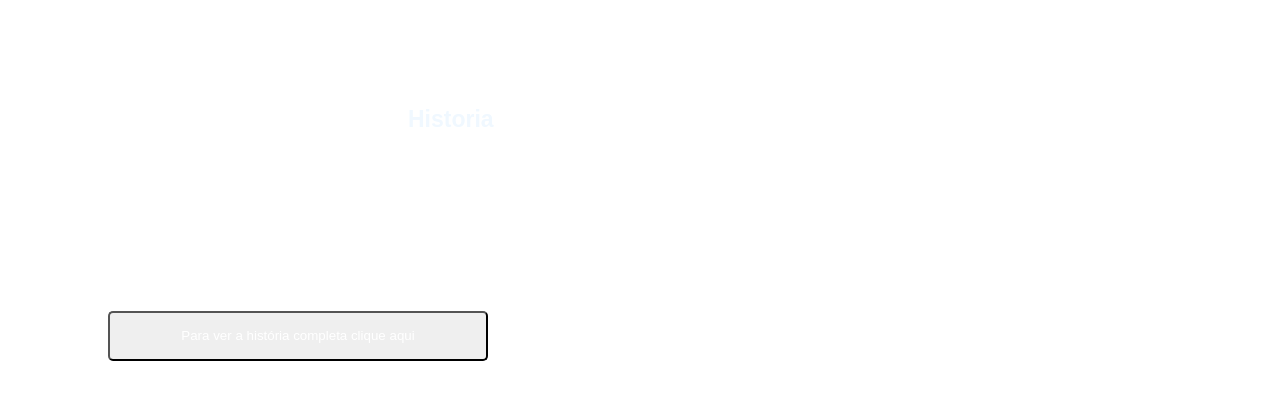
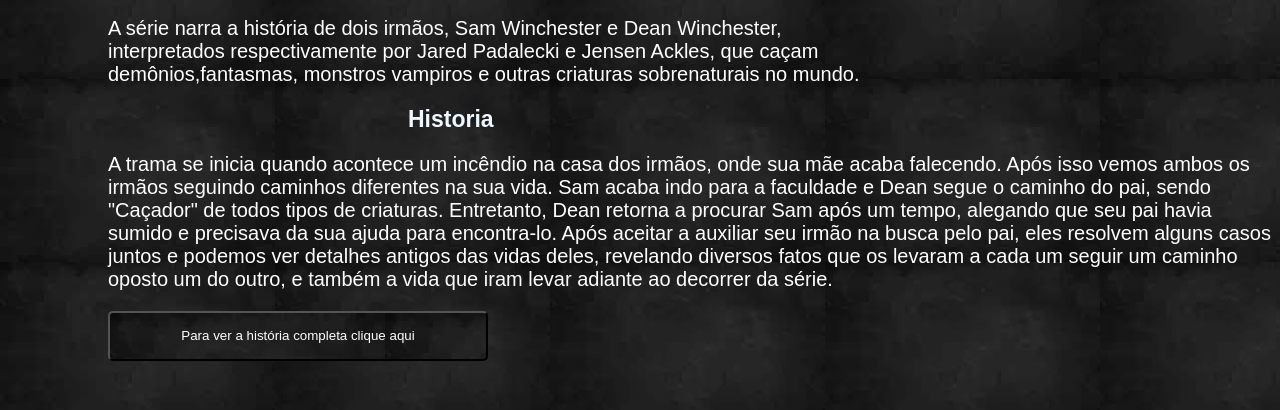
Before and after one commit to criadafavela/dd22-pro, a plain HTML site: page index.htm in a window 1280 px wide. Shown: the part 470-880 px from the top of the page. Drawn offline with Linux system fonts and the light colour scheme.

Commit message:
Update style.css

```diff
--- a/style.css
+++ b/style.css
@@ -1,6 +1,6 @@
 body{
 
-    background-image: url('img/download.jpg');
+    background-image: url('download.jpg');
     font-family: Arial;
     }
 
@@ -94,7 +94,7 @@ width: 380px;
 height: 50px;
 border-radius: 5px;
 color: white;
-background-image: url(img/download.jpg);
+background-image: url(download.jpg);
 cursor: pointer;
 transition: transform 200ms ease-in-out;
 
```
